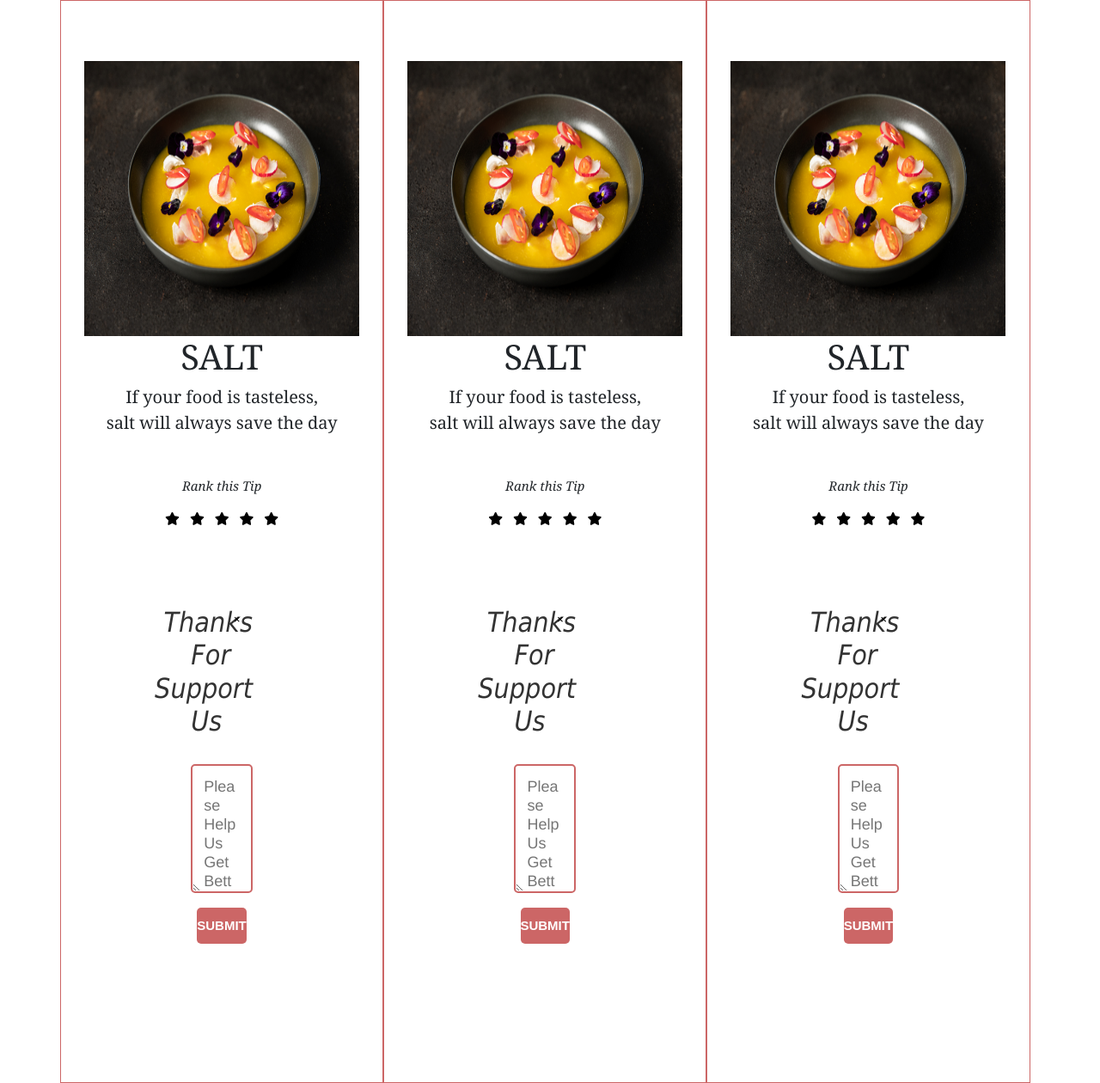
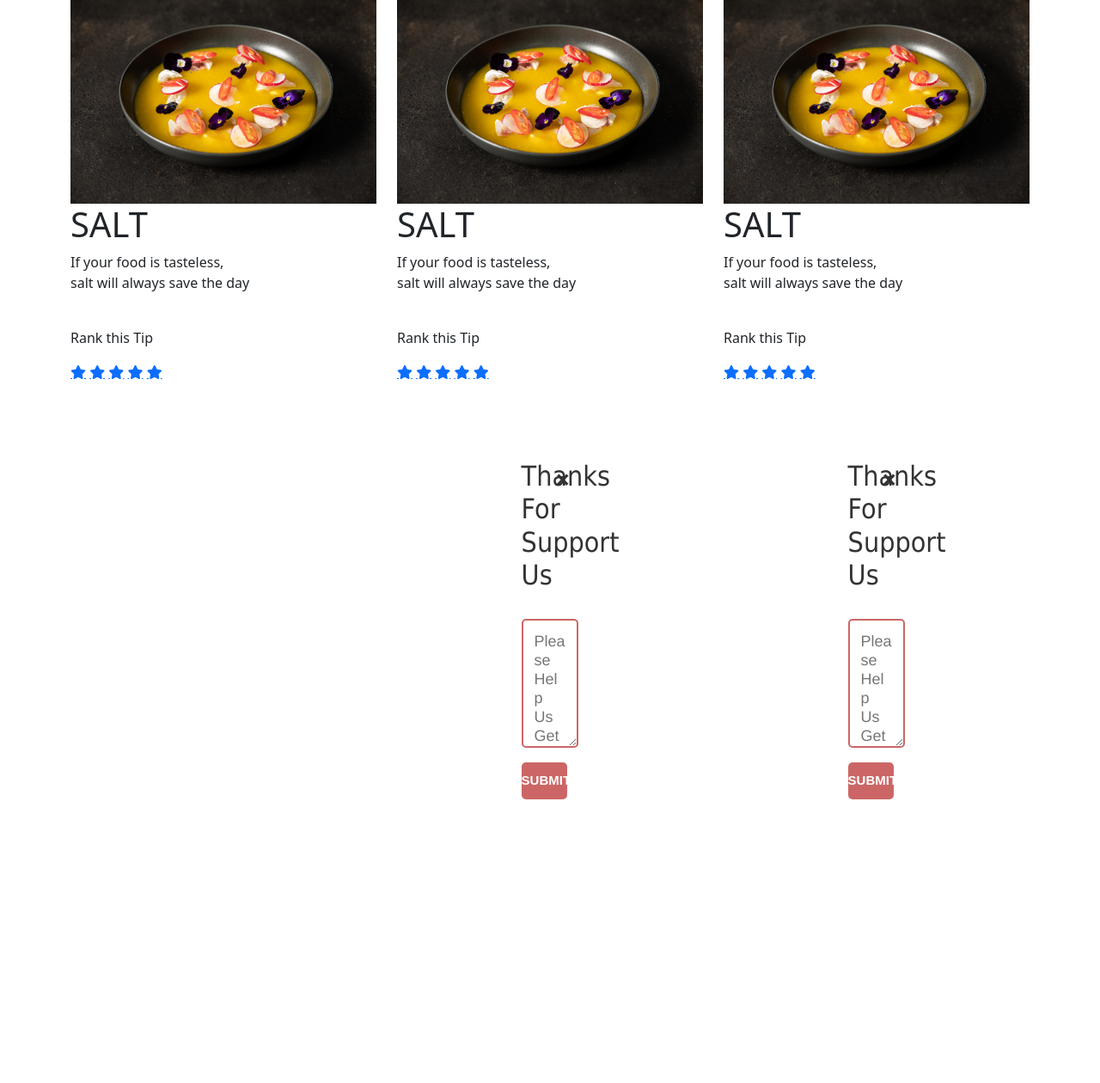
Before and after one commit to omrigr-code/webproject, a PHP site: page /Tips_page.html in a window 1280 px wide. Shown: the part 80-1340 px from the top of the page at 86% size. After the commit the page ends 1010 px from the top, so only its background shows below. Run offline with PHP 8.4, Linux system fonts and the light colour scheme; some libraries are stand-ins or nearby versions.

Commit message:
omri tips 2

```diff
--- a/Tips_page.html
+++ b/Tips_page.html
@@ -49,9 +49,22 @@
             }
         </script>
         <div class="container">
-            <div class="row">
-                <div class="column">
-                    <img src="../images/first mealjpg.jpg" alt="firstmeal" style="width: 320px; height: 320px;">
+            <div class="row rowwidth">
+                <div class="col-lg-4 col-md-12">
+                    <img class="img-me" src="../images/first mealjpg.jpg" alt="firstmeal">
+                    <h1>SALT</h1>
+                    <p>If your food is tasteless,<br> salt will always save the day</p><br>
+                    <div class="Ranking_artical">
+                        <p> Rank this Tip</p>
+                        <a href="#popup1" class="fas fa-star s1"></a>
+                        <a href="#popup1" class="fas fa-star s2"></a>
+                        <a href="#popup1" class="fas fa-star s3"></a>
+                        <a href="#popup1" class="fas fa-star s4"></a>
+                        <a href="#popup1" class="fas fa-star s5"></a>
+                    </div>
+                </div>
+                <div class="col-lg-4 col-md-12">
+                    <img class="img-me" src="../images/first mealjpg.jpg" alt="firstmeal">
                     <h1>SALT</h1>
                     <p>If your food is tasteless,<br> salt will always save the day</p><br>
                     <div class="Ranking_artical">
@@ -77,35 +90,8 @@
                             </div>
                         </div>
                     </div>
-                <div class="column">
-                    <img src="../images/first mealjpg.jpg" alt="firstmeal" style="width: 320px; height: 320px;">
-                    <h1>SALT</h1>
-                    <p>If your food is tasteless,<br> salt will always save the day</p><br>
-                    <div class="Ranking_artical">
-                        <p> Rank this Tip</p>
-                        <a href="#popup1" class="fas fa-star s1"></a>
-                        <a href="#popup1" class="fas fa-star s2"></a>
-                        <a href="#popup1" class="fas fa-star s3"></a>
-                        <a href="#popup1" class="fas fa-star s4"></a>
-                        <a href="#popup1" class="fas fa-star s5"></a>
-                          <div class="wraper">
-                            <script type="text/javascript" data-name="bmc-button" data-slug="gitlabBilal" data-color="#FFDD00" data-emoji="" data-font="Cookie" data-outline-color="#000000" data-font-color="#000000" data-coffee-color="#ffffff"></script>
-                          </div>
-                          <div id="popup1" class="overlay">
-                            <div class="popup">
-                                <h2>Thanks For Support Us</h2> <br>
-                                <a class="close" href="#Tips">&times;</a>
-                                <form class="RankForm">
-                                    <textarea name="text" class="feedback-input" placeholder="Please Help Us Get Better"></textarea>
-                                    <input type="submit" value="SUBMIT"/>
-                                </form>
-
-                                </div>
-                            </div>
-                        </div>
-                    </div>
-                <div class="column">
-                    <img src="../images/first mealjpg.jpg" alt="firstmeal" style="width: 320px; height: 320px;">
+                <div class="col-lg-4 col-md-12">
+                    <img class="img-me" src="../images/first mealjpg.jpg" alt="firstmeal">
                     <h1>SALT</h1>
                     <p>If your food is tasteless,<br> salt will always save the day</p><br>
                     <div class="Ranking_artical">
--- a/Tips_page_style.css
+++ b/Tips_page_style.css
@@ -146,13 +146,19 @@ input[type=checkbox]{
 
    }
 
+.rowwidth {
+    max-width: 100vw;
+}
 
-
+.img-me {
+    max-width: 100%;
+    max-height: max-content;
+}
 
    #Tips{
     width: 100%;
     float: left;
-    height: 100vh;
+    height: fit-content;
     position: relative;
    background-color: white;
 }
```
